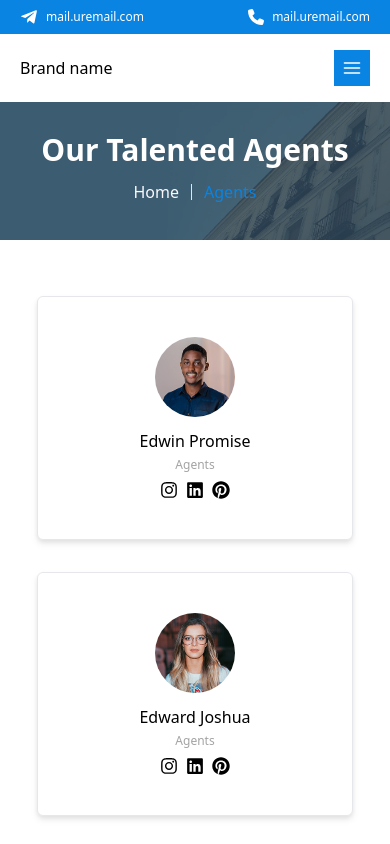
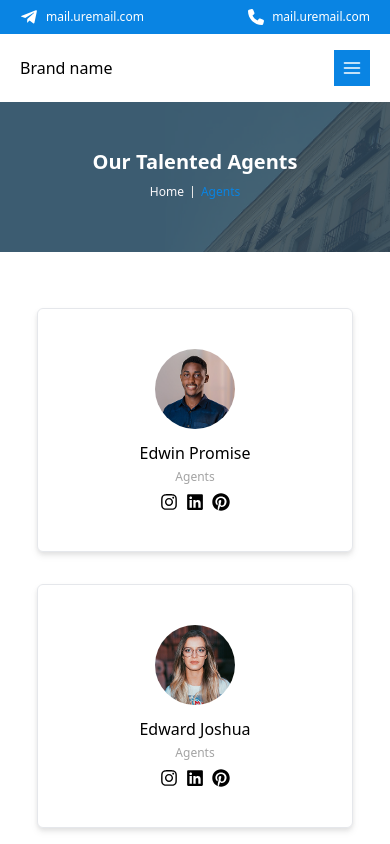
Before and after one commit to Promzy004/real-estate, a React (Vite) app: page /agents in a window 390 px wide. Shown: the top 844 px of the page. Built offline with nearby package versions, Linux system fonts and the light colour scheme.

Commit message:
page hero adjusted for mobile devices

```diff
--- a/src/compoents/pagesHero.jsx
+++ b/src/compoents/pagesHero.jsx
@@ -5,12 +5,12 @@ const PagesHero = () => {
 
     return (
             <>
-                <div className="test relative md:py-16 sm:py-12 sm:mt-[105px] mt-[100px] py-8 flex justify-center items-center gap-7 before:content-[''] before:absolute before:h-full before:w-full before:bg-[#33485C] before:opacity-80" style={{background: `url(${hero})`, backgroundPosition: 'Center', backgroundSize: 'cover', backgroundRepeat : 'no-repeat'}}>
-                    <div className="z-20 flex flex-col gap-2">
-                        <h2 className="text-white text-3xl font-semibold">Our Talented Agents</h2>
-                        <div className="text-color2 flex justify-center items-center gap-3 py-1">
+                <div className="test relative md:py-20 sm:py-20 py-12 sm:mt-[105px] mt-[100px] flex justify-center items-center gap-7 before:content-[''] before:absolute before:h-full before:w-full before:bg-[#33485C] before:opacity-80" style={{background: `url(${hero})`, backgroundPosition: 'Center', backgroundSize: 'cover', backgroundRepeat : 'no-repeat'}}>
+                    <div className="z-20 flex flex-col sm:gap-2 gap-1">
+                        <h2 className="text-white lg:text-4xl sm:text-3xl text-xl font-semibold">Our Talented Agents</h2>
+                        <div className="text-color2 md:text-base sm:text-sm text-xs flex justify-center items-center md:gap-3 gap-2 py-1">
                             <h3>Home</h3>
-                            <div className="w-[1px] h-4 bg-neutral-200"></div>
+                            <div className="w-[1px] md:h-4 h-3 bg-neutral-200"></div>
                             <h3 className="text-primaryColor">Agents</h3>
                         </div>
                     </div>
```
